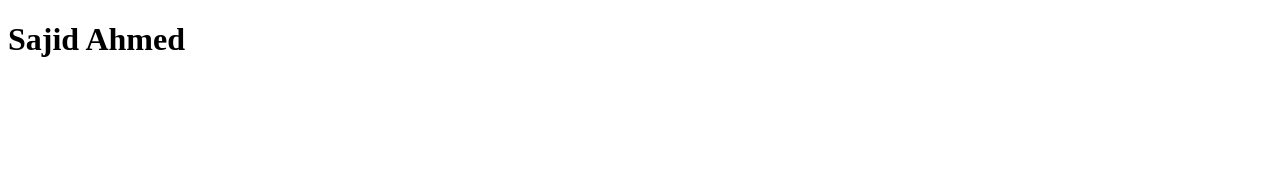
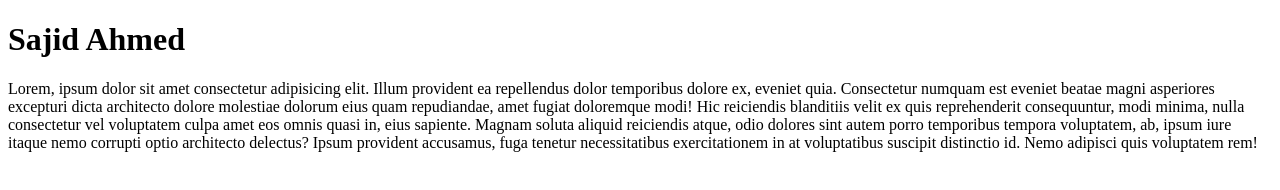
Before and after one commit to oldcoderbd/second_project, a plain HTML site: page index.html in a window 1280 px wide. Drawn offline with Linux system fonts and the light colour scheme.

Commit message:
Update index.html

```diff
--- a/index.html
+++ b/index.html
@@ -7,5 +7,6 @@
 </head>
 <body>
     <h1>Sajid Ahmed</h1>
+    <p>Lorem, ipsum dolor sit amet consectetur adipisicing elit. Illum provident ea repellendus dolor temporibus dolore ex, eveniet quia. Consectetur numquam est eveniet beatae magni asperiores excepturi dicta architecto dolore molestiae dolorum eius quam repudiandae, amet fugiat doloremque modi! Hic reiciendis blanditiis velit ex quis reprehenderit consequuntur, modi minima, nulla consectetur vel voluptatem culpa amet eos omnis quasi in, eius sapiente. Magnam soluta aliquid reiciendis atque, odio dolores sint autem porro temporibus tempora voluptatem, ab, ipsum iure itaque nemo corrupti optio architecto delectus? Ipsum provident accusamus, fuga tenetur necessitatibus exercitationem in at voluptatibus suscipit distinctio id. Nemo adipisci quis voluptatem rem!</p>
 </body>
 </html>
```
